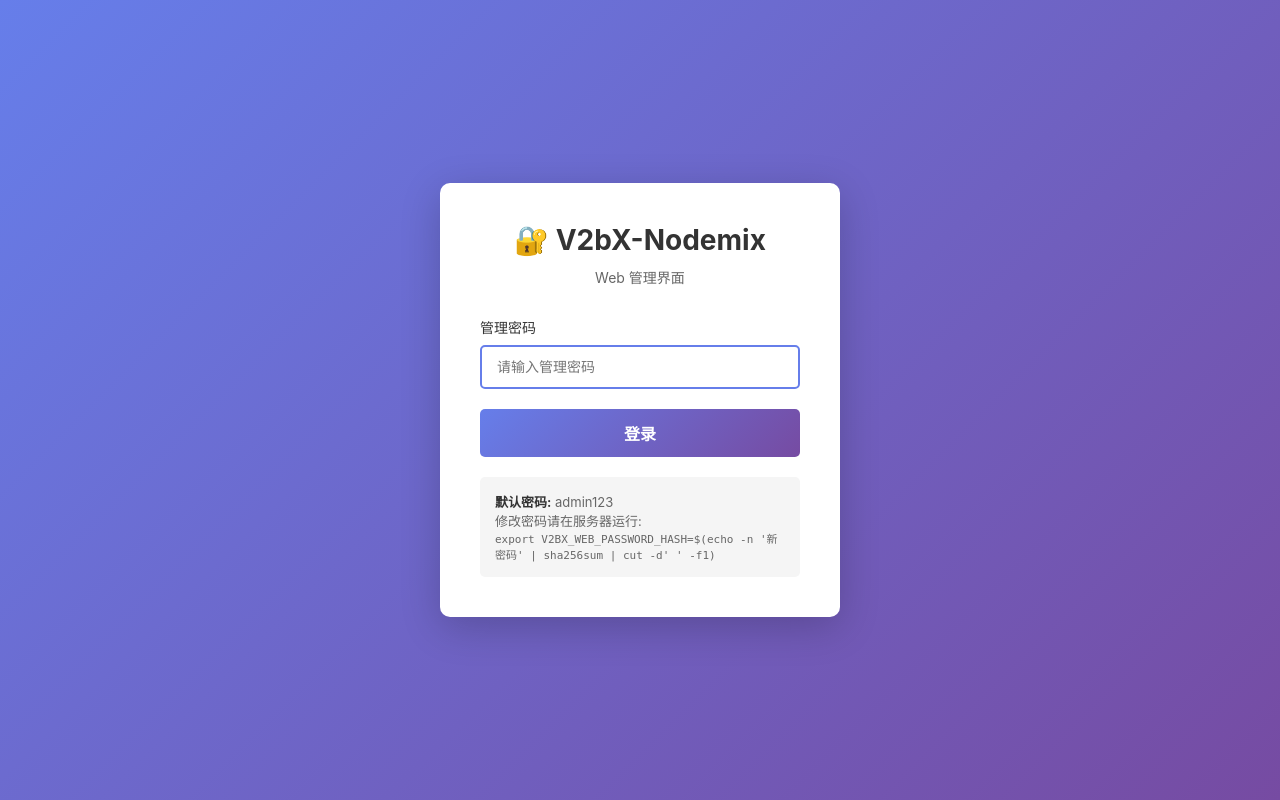
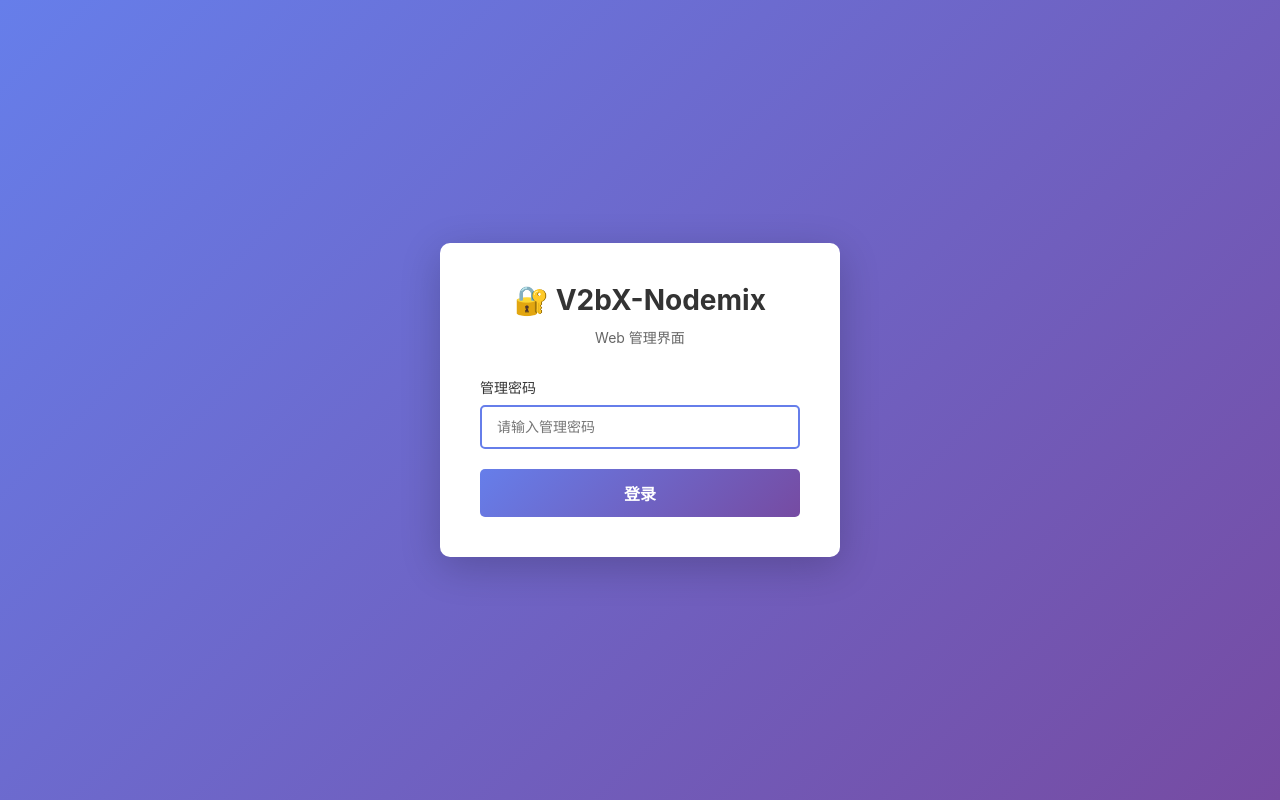
Before and after one commit to Cd1s/V2bX-Nodemix, a Flask app: page /login in a window 1280 px wide. Run offline with Flask 3, Linux system fonts and the light colour scheme.

Commit message:
Update install script, v2bx-nodemix script and login template

```diff
--- a/web/templates/login.html
+++ b/web/templates/login.html
@@ -138,12 +138,6 @@
 
             <button type="submit" class="login-button">登录</button>
         </form>
-
-        <div class="info-box">
-            <strong>默认密码:</strong> admin123<br>
-            修改密码请在服务器运行:<br>
-            <code style="font-size: 11px;">export V2BX_WEB_PASSWORD_HASH=$(echo -n '新密码' | sha256sum | cut -d' ' -f1)</code>
-        </div>
     </div>
 </body>
 </html>
```
Also changed, not shown: 2 other files.
